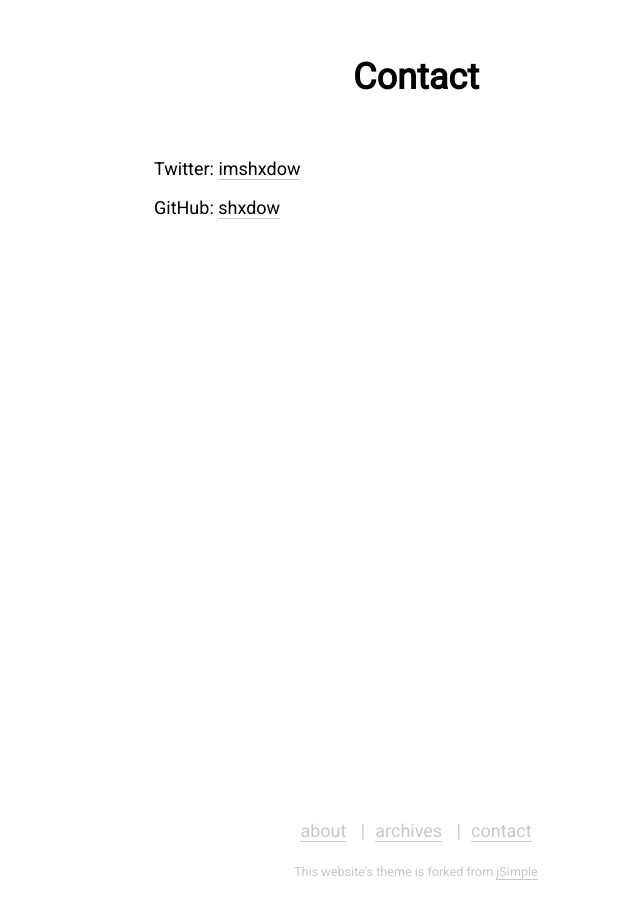
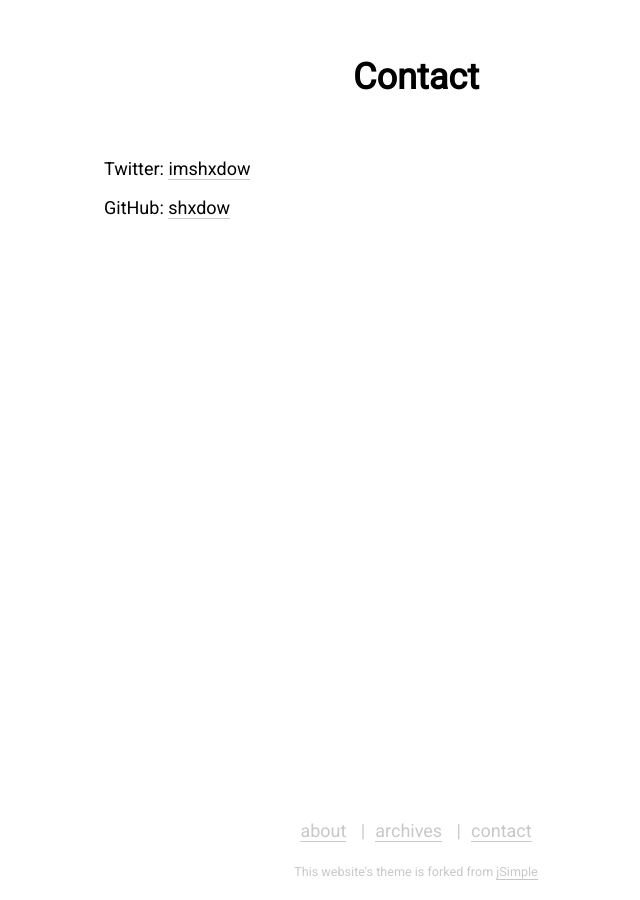
Before and after one commit to shxdow/shxdow.github.io, a Jekyll site: the page built from contact/index.html, in a window 1280 px wide. Shown: the whole page, without its empty margins (224-864 px from the left). Built offline with Jekyll 4.4.1, drawn with Linux system fonts in a browser that asks for light colours.

Commit message:
Made the column slightly larger
From max-width: 560px to 660px

```diff
--- a/assets/css/default.css
+++ b/assets/css/default.css
@@ -14,7 +14,7 @@
 	padding: 0 1em;
 	min-height: 100%;
 	width: 100%;
-	max-width: 560px;
+	max-width: 660px;
 }
 
 #header {
```
